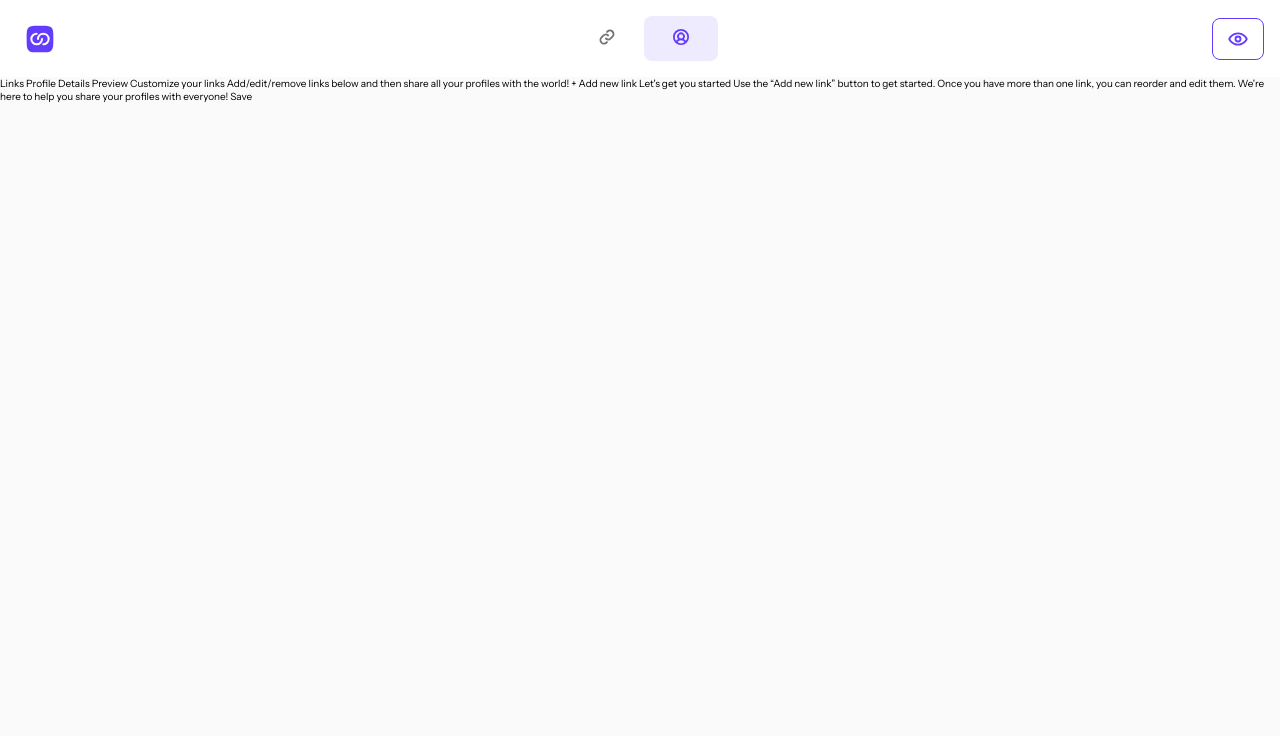
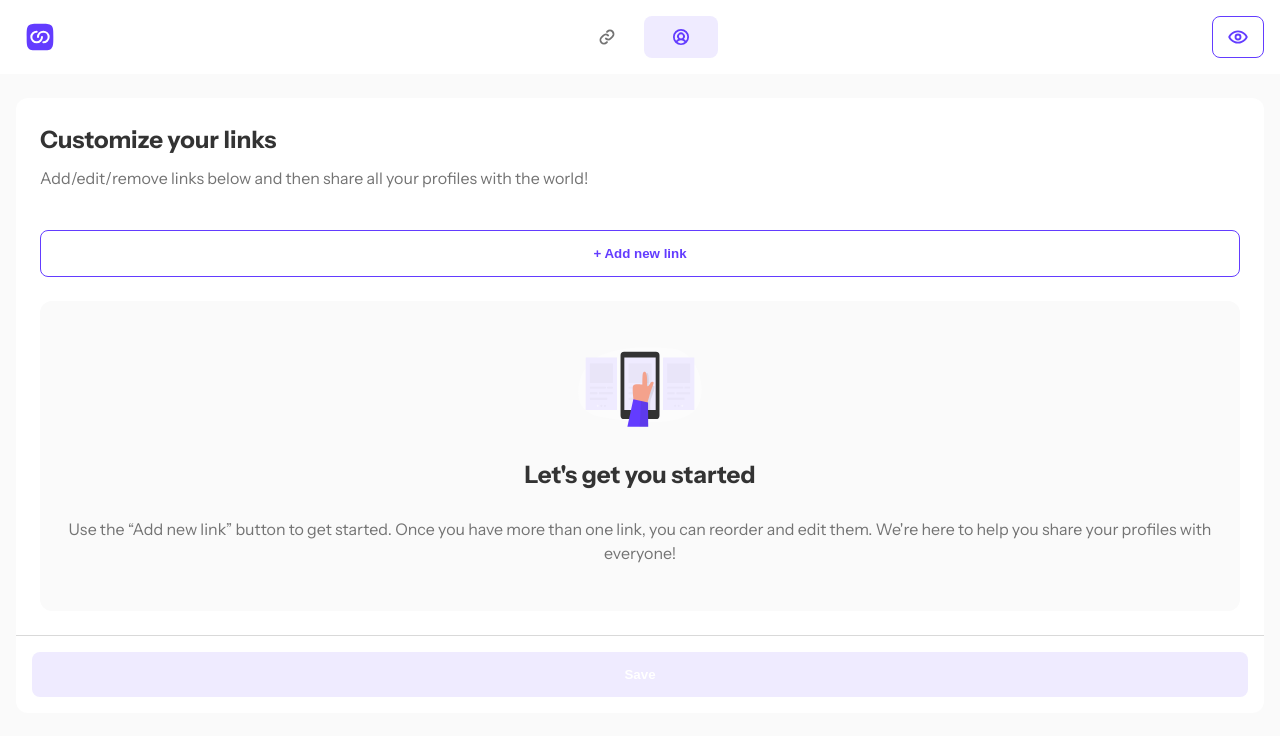
Before and after one commit to Bednar8/DevLinks-app, a website built with Parcel: page index.html in a window 1280 px wide. Built offline with nearby package versions, Linux system fonts and the light colour scheme.

Commit message:
add style to customize link section

```diff
--- a/index.html
+++ b/index.html
@@ -46,25 +46,67 @@
     </nav>
   </header>
 
-  Links
-  Profile Details
+  <main>
+    <section class="customize__links">
+      <div class="customize__links--box">
+        <div class="header__text">
+          <h1 class="heading-M">Customize your links</h1>
+          <p class="header__text--description">Add/edit/remove links below and
+            then share
+            all your profiles with the
+            world!</p>
+        </div>
+        <div class="add-link__box">
+          <button class="btn btn-secondary">+ Add new link</button>
+          <div class="add-link__box--content">
+            <img src="./assets/images/illustration-empty.svg" alt="">
+            <h2 class="heading-M">Let's get you started</h2>
+            <p>Use the “Add new link” button to get started. Once you have more
+              than one
+              link,
+              you can reorder and edit them. We're here to help you share your
+              profiles
+              with
+              everyone!</p>
+          </div>
 
-  Preview
+          <!-- ADD_LINK PREVIEW -->
+          <!-- <div class="add-link__box--preview">
 
-  Customize your links
-  Add/edit/remove links below and then share all your profiles with the world!
+            <div class="drag-drop__box" data-link="1">
+              <p>
+                <img class="drag-drop__box--icon"
+                  src="./assets/images/icon-drag-and-drop.svg" alt="">
+                <span class="drag-drop__box--text">Link #1</span>
+              </p>
+              <button class="btn-remove">Remove</button>
+            </div>
+            <div class="dropdown">
+              <button>
+                <p>
+                  <img src="./assets/images/icon-github.svg" alt="">
+                  GitHub
+                </p>
+                <img src="./assets/images/icon-chevron-down.svg" alt="">
+              </button>
+              <ul class="dropdown-menu">
+                <li><a class="dropdown-item" href="#">Action</a></li>
+                <li><a class="dropdown-item" href="#">Another action</a></li>
+                <li><a class="dropdown-item" href="#">Something else here</a>
+                </li>
+              </ul>
+            </div>
 
-  + Add new link
+          </div> -->
 
-  Let's get you started
+        </div>
+      </div>
+      <div class="line-decoration"></div>
+      <div class="btn__box"><button class="btn btn-primary btn-save"
+          disabled>Save</button></div>
+    </section>
 
-  Use the “Add new link” button to get started. Once you have more than one
-  link,
-  you can reorder and edit them. We're here to help you share your profiles
-  with
-  everyone!
-
-  Save
+  </main>
 
 </body>
 
--- a/src/sass/_base.scss
+++ b/src/sass/_base.scss
@@ -1,18 +1,6 @@
+@use "./colors" as *;
+
 @import url("https://fonts.googleapis.com/css2?family=Instrument+Sans:wght@400;600;700&display=swap");
-
-$primary: #633cff;
-$secondary: #beadff;
-$light-purple: #efebff;
-$dark-grey: #333333;
-$grey: #737373;
-$borders: #d9d9d9;
-$light-grey: #fafafa;
-$white: #ffffff;
-$red: #ff3939;
-
-:root {
-	--active-icon: #633cff;
-}
 
 * {
 	margin: 0;
@@ -31,6 +19,9 @@ html {
 }
 
 body {
+	color: $grey;
 	background-color: $light-grey;
 	font-family: "Instrument Sans", sans-serif;
+	font-size: 1.6rem;
+	line-height: 150%;
 }
--- /dev/null
+++ b/src/sass/_colors.scss
@@ -0,0 +1,13 @@
+$primary: #633cff;
+$secondary: #beadff;
+$light-purple: #efebff;
+$dark-grey: #333333;
+$grey: #737373;
+$borders: #d9d9d9;
+$light-grey: #fafafa;
+$white: #ffffff;
+$red: #ff3939;
+
+:root {
+	--active-icon: #633cff;
+}
--- /dev/null
+++ b/src/sass/_components.scss
@@ -0,0 +1,51 @@
+@use "./colors" as *;
+
+.heading-M {
+	margin-bottom: 0.8rem;
+	color: $dark-grey;
+	font-size: 2.4rem;
+	font-weight: bold;
+	line-height: 150%;
+}
+
+.header__text {
+	&--description {
+		margin-bottom: 4rem;
+		text-align: start;
+	}
+	.heading-M {
+		text-align: start;
+	}
+}
+
+.btn {
+	width: 100%;
+	padding: 1.5rem 0;
+	border: none;
+	border-radius: 8px;
+	text-align: center;
+	font-weight: bold;
+	cursor: pointer;
+}
+
+.btn-primary {
+	background-color: $primary;
+	color: $white;
+
+	&:disabled {
+		background-color: $light-purple;
+	}
+}
+
+.btn-secondary {
+	color: $primary;
+	border: 1px solid $primary;
+	background-color: $white;
+}
+
+.line-decoration {
+	margin-bottom: 1.6rem;
+	width: 100%;
+	height: 1px;
+	background-color: $borders;
+}
--- /dev/null
+++ b/src/sass/_customize-links.scss
@@ -0,0 +1,36 @@
+@use "./colors" as *;
+
+.customize__links {
+	margin: 1.6rem;
+	margin-top: 9.8rem;
+	padding-bottom: 1.6rem;
+	border-radius: 12px;
+	background-color: $white;
+
+	&--box {
+		margin: 0 auto;
+		padding: 2.4rem;
+		text-align: center;
+	}
+}
+
+.add-link__box {
+	.heading-M {
+		margin: 2.4rem 0;
+	}
+
+	&--content {
+		margin-top: 2.4rem;
+		padding: 4.6rem 2rem;
+		background-color: $light-grey;
+		border-radius: 12px;
+	}
+
+	img {
+		height: 8rem;
+	}
+}
+
+.btn__box {
+	margin: 0 1.6rem;
+}
--- a/src/sass/_nav.scss
+++ b/src/sass/_nav.scss
@@ -1,6 +1,10 @@
-@use "./base" as *;
+@use "./colors" as *;
 
 header {
+	position: fixed;
+	top: 0;
+	left: 0;
+	width: 100%;
 	padding: 1.6rem 2.4rem;
 	padding-right: 1.6rem;
 	background-color: $white;
@@ -30,6 +34,9 @@ header {
 	display: flex;
 
 	&--link {
+		display: flex;
+		justify-content: center;
+		align-items: center;
 		padding: 1.1rem 2.7rem;
 
 		svg {
--- a/src/sass/main.scss
+++ b/src/sass/main.scss
@@ -1,2 +1,5 @@
+@use "./colors";
 @use "./base";
+@use "./components";
 @use "./nav";
+@use "./customize-links";
```
